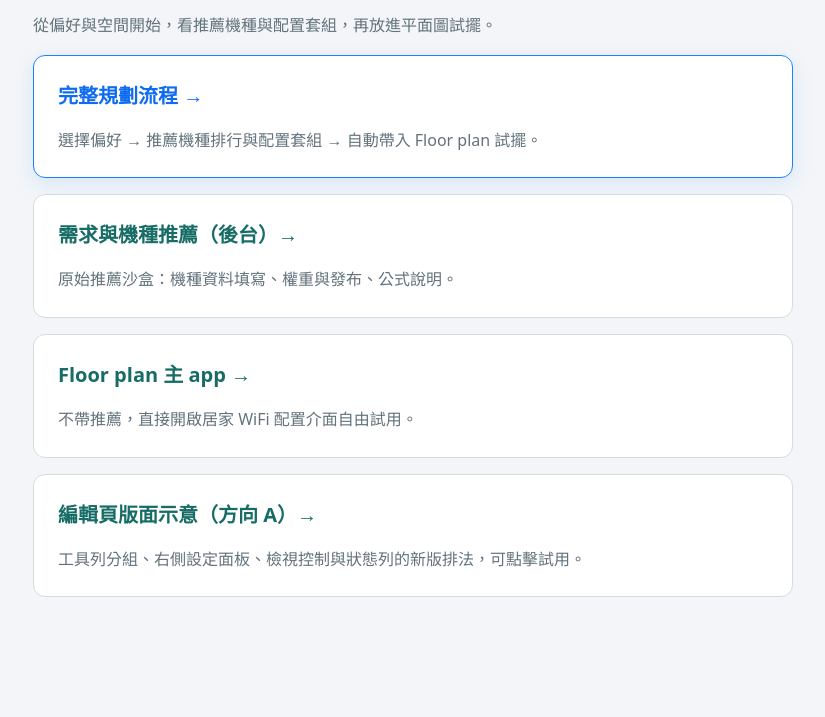
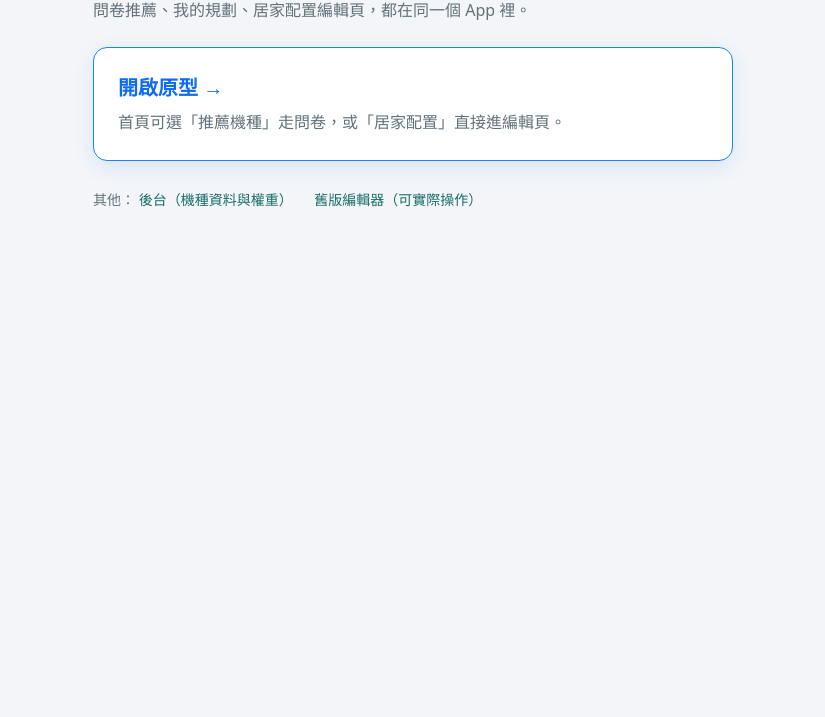
Before and after one commit to timyangasus/floorplan_web, a plain HTML site: page index.html in a window 1280 px wide. Shown: the part 173-890 px from the top of the page, without its empty margins (227-1052 px from the left). After the commit the page ends 800 px from the top, so only its background shows below. Drawn offline with Linux system fonts and the light colour scheme.

Commit message:
Simplify landing page: one entry, secondary links
Co-Authored-By: Claude Opus 5.5 <noreply@anthropic.com>

```diff
--- a/index.html
+++ b/index.html
@@ -1,4 +1,12 @@
 <!doctype html>
 <html lang="zh-Hant"><meta charset="utf-8"><meta name="viewport" content="width=device-width,initial-scale=1"><title>ASUS WiFi Floor Plan 原型</title>
-<style>body{margin:0;background:#f3f5f8;color:#192935;font:16px/1.6 system-ui,sans-serif}main{max-width:760px;margin:10vh auto;padding:24px}a{display:block;background:white;border:1px solid #d3dcdf;border-radius:12px;padding:24px;margin:16px 0;color:#176d66;text-decoration:none}a.primary{border-color:#1982ff;box-shadow:0 6px 20px rgba(25,130,255,.12);color:#0f6cf0}h1{font-size:28px}h2{margin:0;font-size:20px}p{margin-bottom:0;color:#62727b}</style>
-<main><h1>ASUS WiFi Floor Plan 原型</h1><p>從偏好與空間開始，看推薦機種與配置套組，再放進平面圖試擺。</p><a class="primary" href="floorplan_web_index.html"><h2>完整規劃流程 →</h2><p>選擇偏好 → 推薦機種排行與配置套組 → 自動帶入 Floor plan 試擺。</p></a><a href="router_recommendation_wireframe%201.html"><h2>需求與機種推薦（後台）→</h2><p>原始推薦沙盒：機種資料填寫、權重與發布、公式說明。</p></a><a href="floorplan_web_index.html#try"><h2>Floor plan 主 app →</h2><p>不帶推薦，直接開啟居家 WiFi 配置介面自由試用。</p></a><a href="editor_layout_prototype.html"><h2>編輯頁版面示意（方向 A）→</h2><p>工具列分組、右側設定面板、檢視控制與狀態列的新版排法，可點擊試用。</p></a></main></html>
+<style>body{margin:0;background:#f3f5f8;color:#192935;font:16px/1.6 system-ui,sans-serif}main{max-width:640px;margin:12vh auto;padding:24px}h1{font-size:28px;margin:0 0 6px}.lead{margin:0 0 24px;color:#62727b}a.primary{display:block;background:#fff;border:1px solid #1982ff;border-radius:14px;padding:24px;color:#0f6cf0;text-decoration:none;box-shadow:0 6px 20px rgba(25,130,255,.12)}a.primary:hover{background:#f7fbff}a.primary h2{margin:0;font-size:20px}a.primary p{margin:6px 0 0;color:#62727b}.more{margin-top:28px;font-size:14px;color:#62727b}.more a{color:#176d66;text-decoration:none;margin-right:18px;white-space:nowrap}.more a:hover{text-decoration:underline}</style>
+<main>
+  <h1>ASUS WiFi Floor Plan 原型</h1>
+  <p class="lead">問卷推薦、我的規劃、居家配置編輯頁，都在同一個 App 裡。</p>
+  <a class="primary" href="floorplan_web_index.html"><h2>開啟原型 →</h2><p>首頁可選「推薦機種」走問卷，或「居家配置」直接進編輯頁。</p></a>
+  <div class="more">其他：
+    <a href="router_recommendation_wireframe%201.html">後台（機種資料與權重）</a>
+    <a href="floorplan_web_index.html?editor=old">舊版編輯器（可實際操作）</a>
+  </div>
+</main></html>
```
